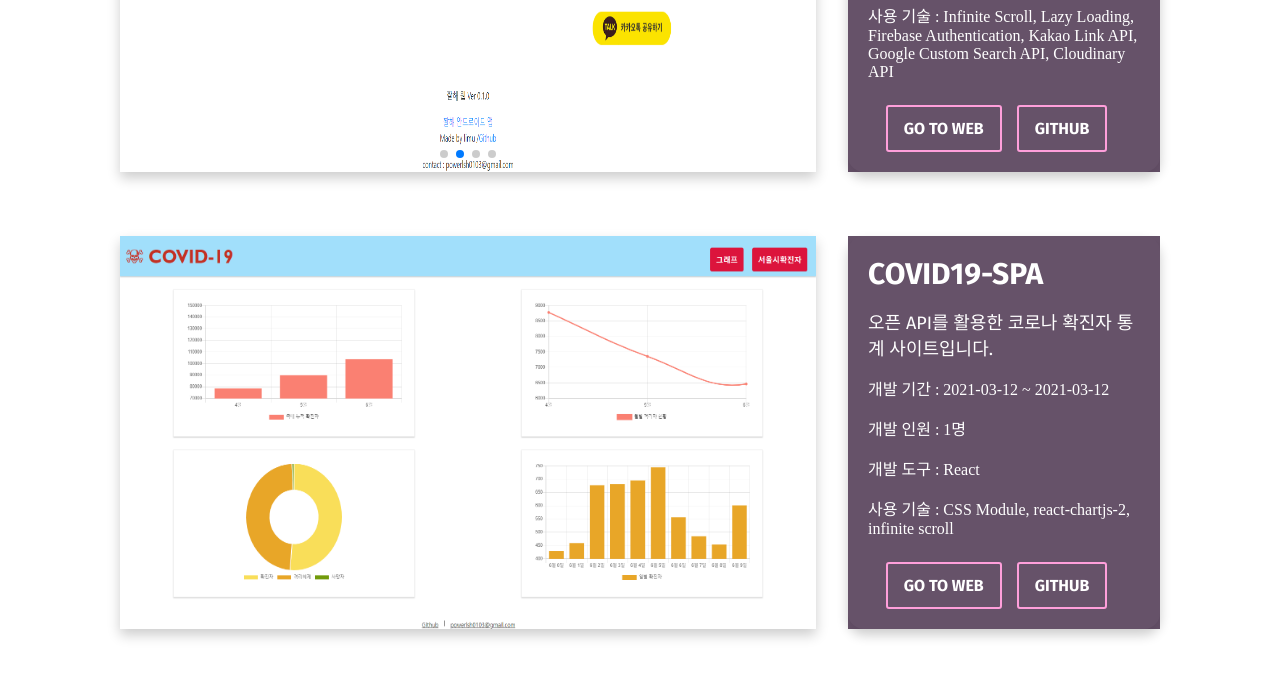
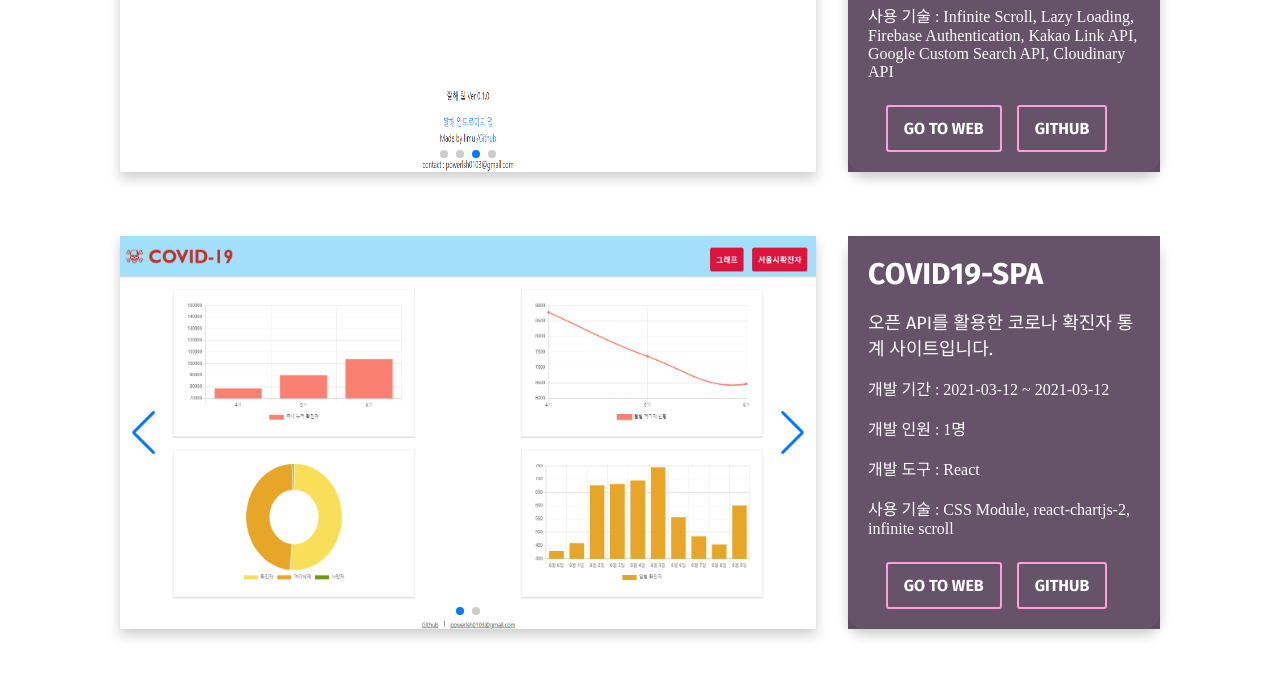
Before and after one commit to limunosekai/spa-portfolio, a plain HTML site: page index.html in a window 1280 px wide. Shown: the part 4307-4986 px from the top of the page. Drawn offline with nearby package versions, Linux system fonts and the light colour scheme; a web font is replaced by a local one.

Commit message:
Modify Slider

```diff
--- a/assets/js/main.js
+++ b/assets/js/main.js
@@ -101,6 +101,22 @@ const swiper5 = new Swiper('.project5', {
   },
 });
 
+const swiper6 = new Swiper('.project6', {
+  slidesPerView: 1,
+  loop: true,
+  pagination: {
+    el: '.swiper-pagination',
+    clickable: true,
+  },
+  autoplay: {
+    delay: 3000,
+  },
+  navigation: {
+    nextEl: '.swiper-button-next',
+    prevEl: '.swiper-button-prev',
+  },
+});
+
 window.onload = () => {
   loading.classList.remove('active'); // 로딩 종료
 
--- a/index.html
+++ b/index.html
@@ -347,7 +347,7 @@
         </div>
 
         <div class="projects-gird">
-          <div class="swiper-container">
+          <div class="swiper-container project3">
             <div class="swiper-wrapper">
               <div class="swiper-slide">
                 <img src="./assets/images/project4/1.png" alt="#" />
@@ -356,6 +356,9 @@
                 <img src="./assets/images/project4/2.png" alt="#" />
               </div>
             </div>
+            <div class="swiper-button-next"></div>
+            <div class="swiper-button-prev"></div>
+            <div class="swiper-pagination"></div>
           </div>
 
           <div class="project">
@@ -375,7 +378,7 @@
         </div>
 
         <div class="projects-gird">
-          <div class="swiper-container project3">
+          <div class="swiper-container project4">
             <div class="swiper-wrapper">
               <div class="swiper-slide">
                 <img src="./assets/images/project3/1.png" alt="#" />
@@ -406,7 +409,7 @@
         </div>
 
         <div class="projects-gird">
-          <div class="swiper-container project4">
+          <div class="swiper-container project5">
             <div class="swiper-wrapper">
               <div class="swiper-slide">
                 <img src="./assets/images/project5/1.png" alt="#" />
@@ -446,7 +449,7 @@
         </div>
 
         <div class="projects-gird">
-          <div class="swiper-container project5">
+          <div class="swiper-container project6">
             <div class="swiper-wrapper">
               <div class="swiper-slide">
                 <img src="./assets/images/project6/1.png" alt="#" />
```
